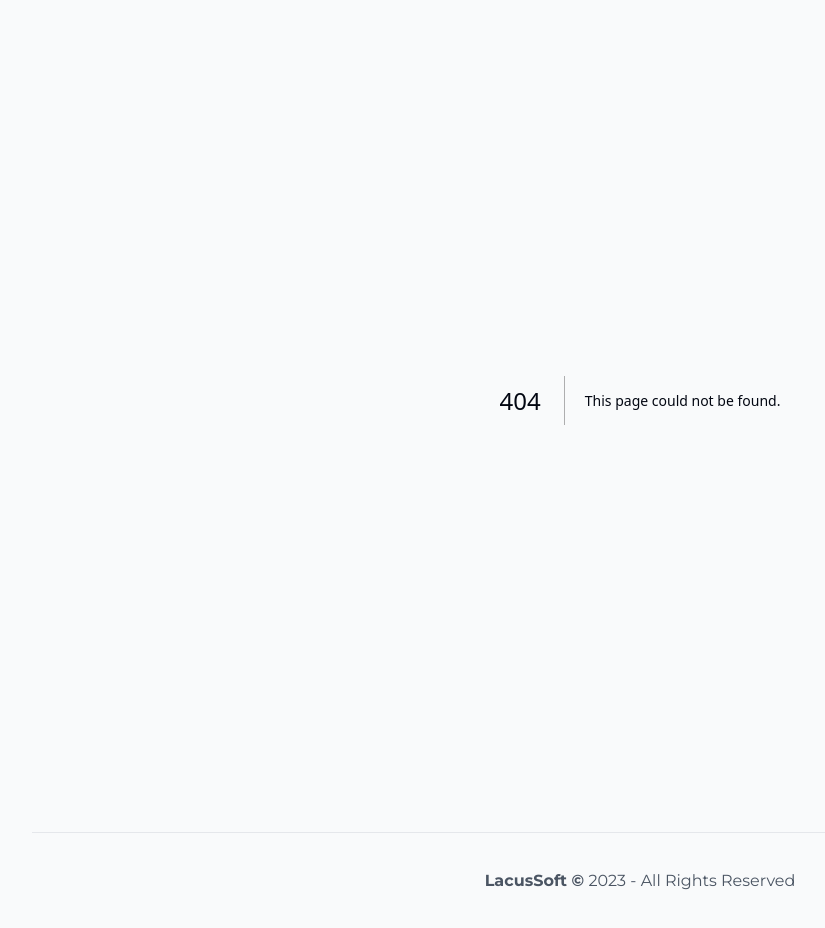
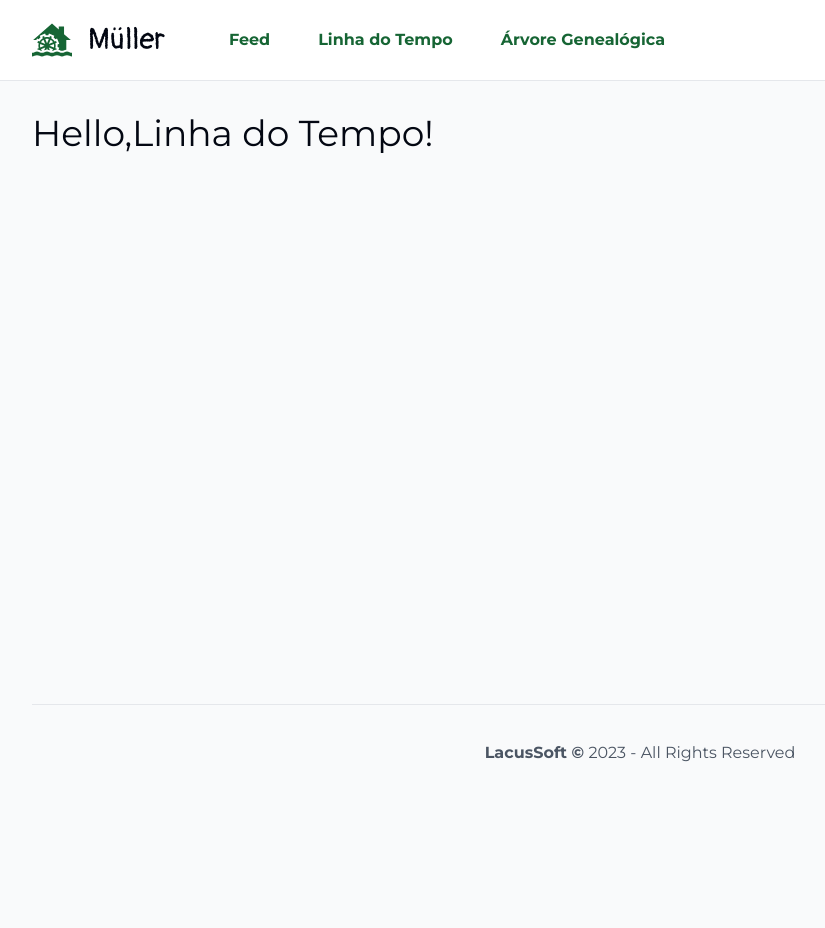
Before and after one commit to juliolmuller/fam-muller, a Next.js app in the folder web/: page /timeline in a window 1280 px wide. Before the commit this address had no page. Shown: the whole page, without its empty margins (0-825 px from the left). After the commit the page ends 800 px from the top, so only its background shows below. Built offline with nearby package versions, Linux system fonts and the light colour scheme.

Commit message:
feat: create base layout and pages for platform

```diff
--- a/web/src/app/(home)/(CallToAction)/index.tsx
+++ b/web/src/app/(home)/(CallToAction)/index.tsx
@@ -1,11 +1,15 @@
-import Button from '~/components/button';
+import Button from '~/components/button'
 
 export default function CallToAction() {
   return (
-    <div className="flex flex-col items-center gap-8 pt-8 pb-16">
-      <p className="text-brand-800 text-4xl font-bold">Acessar a pplataforma</p>
+    <div className="flex flex-col items-center gap-8 pb-16 pt-8">
+      <p className="text-center text-4xl font-bold text-brand-800">
+        Acessar a pplataforma
+      </p>
 
-      <Button className="px-8">Entrar ou Registrar-se</Button>
+      <Button className="px-8" href="/feed">
+        Entrar ou Registrar-se
+      </Button>
     </div>
-  );
+  )
 }
--- a/web/src/app/(home)/layout.tsx
+++ b/web/src/app/(home)/layout.tsx
@@ -12,10 +12,10 @@ namespace HomeLayout {
 
 export default function HomeLayout({ children }: HomeLayout.Props) {
   return (
-    <>
-      <header className="flex items-center justify-between gap-4 p-4 lg:container md:py-8">
+    <div className="flex-1 lg:container">
+      <header className="flex items-center justify-between gap-4 p-4  md:py-8">
         <Link
-          className={'inline-flex items-center gap-4 font-brand text-5xl'}
+          className="inline-flex items-center gap-4 font-brand text-5xl"
           href="/#root"
         >
           <Image
@@ -37,11 +37,11 @@ export default function HomeLayout({ children }: HomeLayout.Props) {
             Recursos da Plataforma
           </Button>
 
-          <Button>Entrar</Button>
+          <Button href="/feed">Entrar</Button>
         </div>
       </header>
 
-      <main className="px-4 lg:container">{children}</main>
-    </>
+      <main className="px-4 ">{children}</main>
+    </div>
   )
 }
--- /dev/null
+++ b/web/src/app/(platform)/feed/page.tsx
@@ -0,0 +1,3 @@
+export default function FeedPage() {
+  return <div className="text-4xl lg:container">Hello, Feed!</div>
+}
--- /dev/null
+++ b/web/src/app/(platform)/layout.tsx
@@ -0,0 +1,47 @@
+import Image from 'next/image'
+import Link from 'next/link'
+import { ReactNode } from 'react'
+
+import Button from '~/components/button'
+
+namespace PlatformLayout {
+  export type Props = {
+    children: ReactNode
+  }
+}
+
+export default function PlatformLayout({ children }: PlatformLayout.Props) {
+  return (
+    <>
+      <header className="flex items-center gap-4 border-b border-b-gray-200 bg-white px-8 py-4">
+        <Link
+          className="mr-8 inline-flex items-center gap-4 font-brand text-3xl"
+          href="/#root"
+        >
+          <Image
+            src="/logo.svg"
+            alt="Müller logo"
+            height={40}
+            width={40}
+            priority
+          />
+          Müller
+        </Link>
+
+        <Button href="/feed" variant="text">
+          Feed
+        </Button>
+
+        <Button href="/timeline" variant="text">
+          Linha do Tempo
+        </Button>
+
+        <Button href="/tree" variant="text">
+          Árvore Genealógica
+        </Button>
+      </header>
+
+      <main className="px-8">{children}</main>
+    </>
+  )
+}
--- /dev/null
+++ b/web/src/app/(platform)/timeline/page.tsx
@@ -0,0 +1,3 @@
+export default function FeedPage() {
+  return <div className="text-4xl lg:container">Hello,Linha do Tempo!</div>
+}
--- /dev/null
+++ b/web/src/app/(platform)/tree/page.tsx
@@ -0,0 +1,3 @@
+export default function FeedPage() {
+  return <div className="text-4xl">Hello, Árvore Genealógica!</div>
+}
--- a/web/src/app/layout.tsx
+++ b/web/src/app/layout.tsx
@@ -26,11 +26,11 @@ export default function RootLayout({ children }: RootLayout.Props) {
     <html lang="en">
       <body
         id="root"
-        className={`${montserratFont.variable} ${pangolinFont.variable} min-h-screen bg-gray-50 font-sans text-gray-950`}
+        className={`${montserratFont.variable} ${pangolinFont.variable} flex min-h-screen flex-col gap-8 bg-gray-50 font-sans text-gray-950`}
       >
         {children}
 
-        <footer className="mx-8 mt-8 flex h-24 items-center justify-center border-t border-t-gray-200 text-gray-600">
+        <footer className="mx-8 mt-auto flex h-24 items-center justify-center justify-self-end border-t border-t-gray-200 text-gray-600">
           <span>
             <strong>LacusSoft &copy;</strong> {new Date().getFullYear()} - All
             Rights Reserved
```
